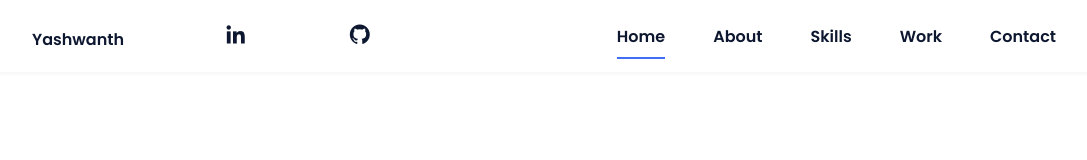
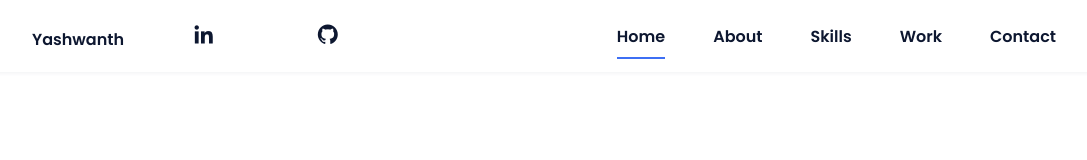
Before and after one commit to Yashwanth-Chandrakumar/Yashwanth-Chandrakumar, a plain HTML site: page index.html in a window 1280 px wide. Shown: the top 160 px of the page, without its empty margins (96-1183 px from the left). Drawn offline with nearby package versions, Linux system fonts and the light colour scheme.

Commit message:
Update styles.css

```diff
--- a/assets/css/styles.css
+++ b/assets/css/styles.css
@@ -338,7 +338,7 @@ img {
 
 }
 #h1{
-  margin-left: 6rem;
+  margin-left: 4rem;
 }
 #h2{
   margin-left: 4rem;
```
